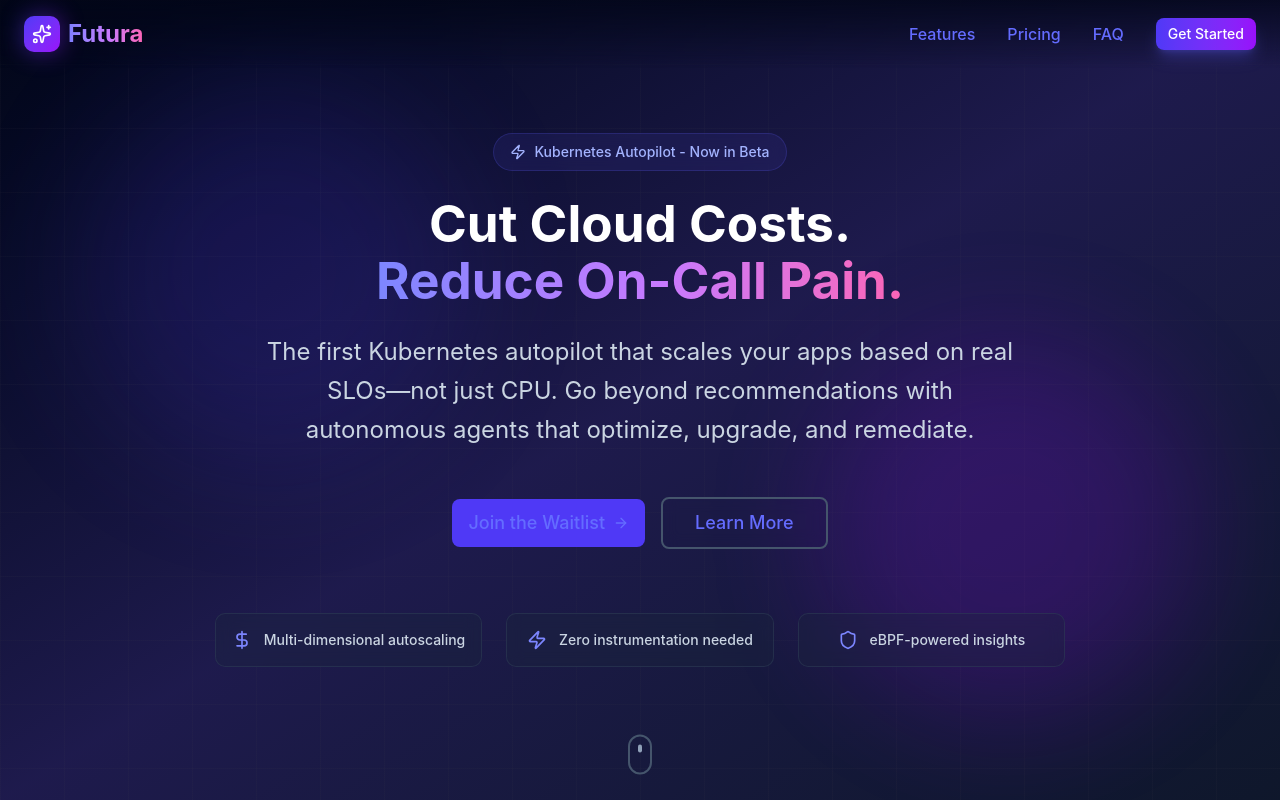
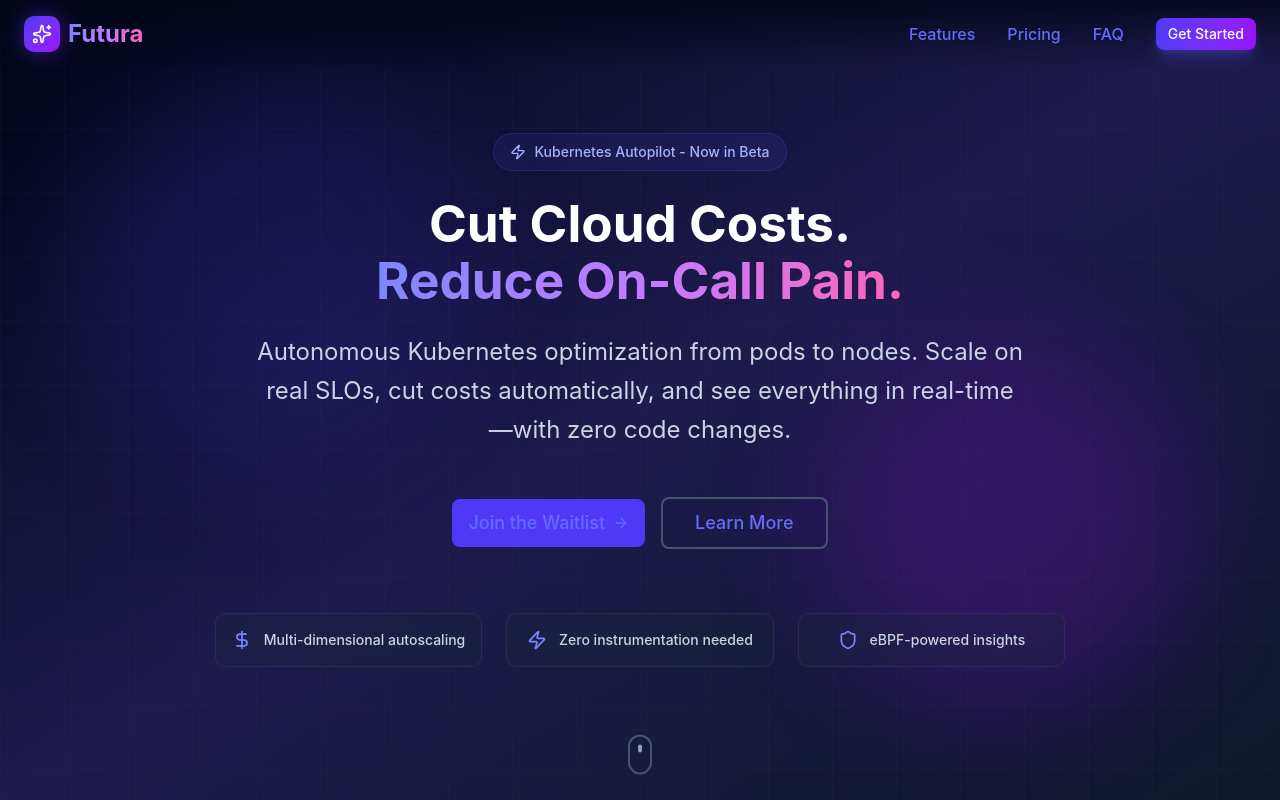
Before and after one commit to lumos-io/lumos-io.github.io, a React (Vite) app: page / in a window 1280 px wide. Shown: the top 800 px of the page. Built offline with nearby package versions, Linux system fonts and the light colour scheme.

Commit message:
change punch line

```diff
--- a/src/components/Hero.tsx
+++ b/src/components/Hero.tsx
@@ -54,8 +54,7 @@ function Hero() {
           transition={{ duration: 0.8, delay: 0.4 }}
           className="text-xl md:text-2xl mb-12 max-w-3xl mx-auto text-slate-300 leading-relaxed"
         >
-          The first Kubernetes autopilot that scales your apps based on real SLOs—not just CPU.
-          Go beyond recommendations with autonomous agents that optimize, upgrade, and remediate.
+          Autonomous Kubernetes optimization from pods to nodes. Scale on real SLOs, cut costs automatically, and see everything in real-time—with zero code changes.
         </motion.p>
 
         <motion.div
```
